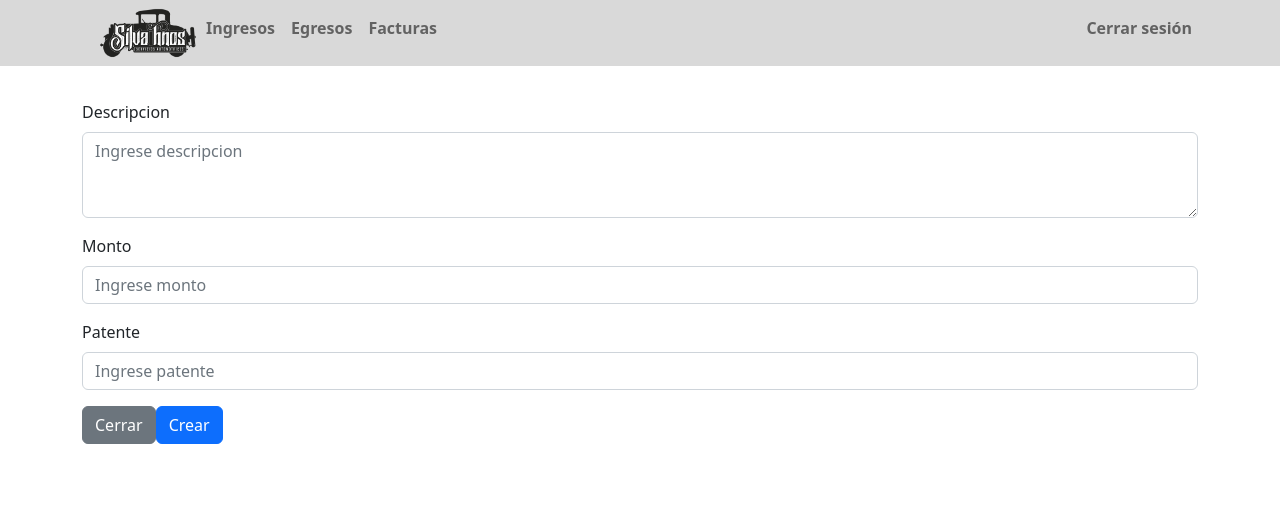
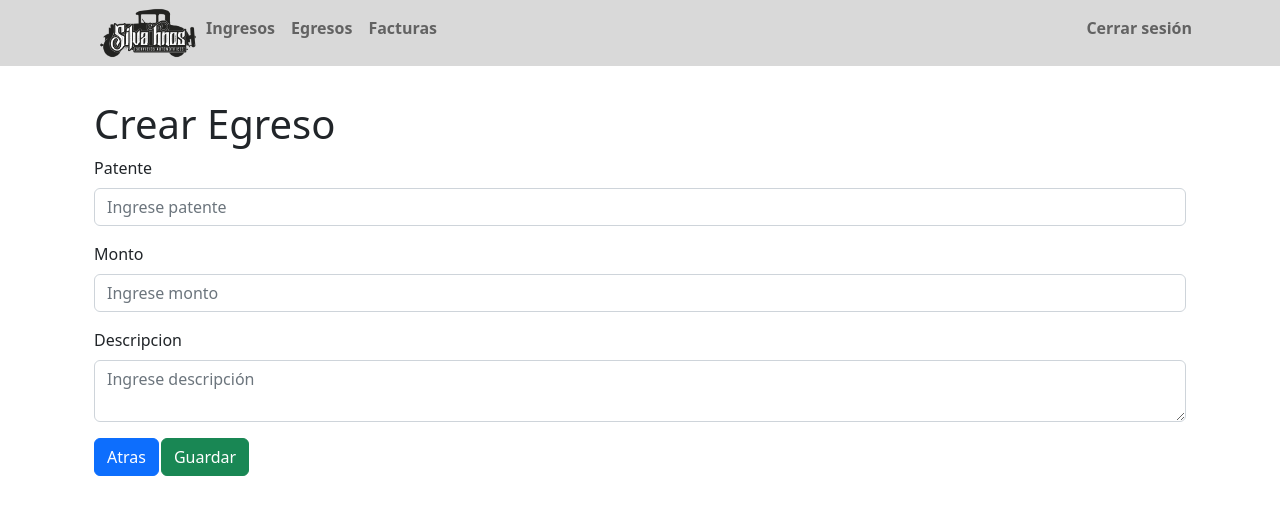
Before and after one commit to acientgear/Proyecto-silvaH, a React (Create React App) app in the folder silvahnos-fe/: page /crearEgreso in a window 1280 px wide. Shown: the top 514 px of the page. Built offline with nearby package versions, Linux system fonts and the light colour scheme.

Commit message:
[Luis Toro]-Update vista egresos y vista crear crear egresos

```diff
--- a/silvahnos-fe/src/App.js
+++ b/silvahnos-fe/src/App.js
@@ -3,7 +3,7 @@ import { Routes, Route } from "react-router-dom";
 import './App.css';
 import Home from './pages/Home';
 import Layout from "./Layout";
-import Egreso from './pages/egreso/Egreso';
+import Egreso from './pages/egreso/Egresos';
 import CrearEgreso from './pages/egreso/CrearEgreso';
 import Ingresos from './pages/ingreso/Ingresos';
 import CrearIngreso from './pages/ingreso/CrearIngreso';
--- a/silvahnos-fe/src/pages/egreso/CrearEgreso.js
+++ b/silvahnos-fe/src/pages/egreso/CrearEgreso.js
@@ -1,68 +1,70 @@
 import axios from 'axios';
-import Button from 'react-bootstrap/Button';
-import Form from 'react-bootstrap/Form';
+import { Button, Col, Container, Form, Row } from 'react-bootstrap';
 import { useState } from 'react';
 
 function CrearEgreso() {
-
-    const [egresos, setEgresos] = useState([]);
-    const [show, setShow] = useState(false);
-
-    const handleClose = () => setShow(false);
-    const handleShow = () => setShow(true);
-
-    const [nuevoEgreso, setNuevoEgreso] = useState({
+    const [egreso, setEgreso] = useState({
         id: null,
-        monto: null,
-        patente: null,
-        descripcion: null,
+        borrado: false,
         fecha_creacion: null,
         fecha_modificacion: null,
         fecha_borrado: null,
-        borrado: false
+        monto: '',
+        patente: '',
+        descripcion: '',
     });
 
-
     const handleChange = (e) => {
-        setNuevoEgreso({
-            ...nuevoEgreso,
+        setEgreso({
+            ...egreso,
             [e.target.name]: e.target.value
         });
     };
 
-    const crearEgreso = async () => {
+    const createEgreso = async () => {
         try {
-            const fechaActual = new Date();
-            const fechaCreacion = fechaActual.getFullYear() + "-" + (fechaActual.getMonth() + 1) + "-" + fechaActual.getDate() + " " + fechaActual.getHours() + ":" + fechaActual.getMinutes() + ":" + fechaActual.getSeconds() + "." + fechaActual.getMilliseconds();
-            console.log(fechaCreacion);
-            //nuevoEgreso.fecha_creacion = fechaCreacion;
             let url = "http://localhost:8090/egresos";
-            let response = await axios.post(url, nuevoEgreso);
+            let response = await axios.post(url, egreso);
             if (response.status === 200) {
-                setEgresos(response.data);
+                window.location.href = "/egresos";
             }
-        } catch (error) {
-            console.log(error);
+        } catch (err) {
+            console.log(err);
         }
     }
 
     return (
+        <Container>
+            <Row>
+                <Col>
+                    <h1>Crear Egreso</h1>
+                </Col>
+            </Row>
+            <Row>
+                <Col>
                     <Form>
                         <Form.Group className="mb-3" controlId="formEgreso">
-                <Form.Label>Descripcion</Form.Label>
-                <Form.Control as="textarea" rows={3} name="descripcion" type="textarea" placeholder="Ingrese descripcion" onChange={handleChange} />
+                            <Form.Label>Patente</Form.Label>
+                            <Form.Control name="patente" type="text" placeholder="Ingrese patente" onChange={handleChange} />
                         </Form.Group>
                         <Form.Group className="mb-3" controlId="formEgreso">
                             <Form.Label>Monto</Form.Label>
                             <Form.Control name="monto" type="text" placeholder="Ingrese monto" onChange={handleChange} />
                         </Form.Group>
                         <Form.Group className="mb-3" controlId="formEgreso">
-                <Form.Label>Patente</Form.Label>
-                <Form.Control name="patente" type="text" placeholder="Ingrese patente" onChange={handleChange} />
+                            <Form.Label>Descripcion</Form.Label>
+                            <Form.Control as="textarea" row={3} name="descripcion" type="textarea" placeholder="Ingrese descripción" onChange={handleChange} />
                         </Form.Group>
-            <Button variant="secondary" onClick={handleClose}>Cerrar</Button>
-            <Button variant="primary" onClick={crearEgreso}>Crear</Button>
                     </Form>
+                </Col>
+            </Row>
+            <Row>
+                <Col>
+                    <Button variant='primary' href='/' style={{ marginRight: 2 }}>Atras</Button>
+                    <Button variant='success' onClick={createEgreso}>Guardar</Button>
+                </Col>
+            </Row>
+        </Container>
     );
 }
 
--- a/silvahnos-fe/src/pages/egreso/Egreso.js
+++ b/silvahnos-fe/src/pages/egreso/Egresos.js
@@ -1,9 +1,8 @@
 import axios from 'axios';
-import React, { useState, useEffect } from 'react';
-import { Container, Row, Col, Form, Button, Table } from 'react-bootstrap';
+import { useEffect, useState } from 'react';
+import { Col, Container, Row, Table } from 'react-bootstrap';
 
-const Egreso = () => {
-
+const Egresos = () => {
     const [egresos, setEgresos] = useState([]);
 
     const getEgresos = async () => {
@@ -18,8 +17,6 @@ const Egreso = () => {
         }
     }
 
-    console.log(egresos)
-
     useEffect(() => {
         getEgresos();
     }, []);
@@ -31,26 +28,24 @@ const Egreso = () => {
             </Row>
             <Row>
                 <Col>
-                    <Table striped className='mt-4'>
+                    <Table striped hover>
                         <thead>
                             <tr>
+                                <th>Id</th>
+                                <th>Fecha</th>
                                 <th>Monto</th>
-                                <th>Patente</th>
-                                <th>Descripcion</th>
-                                <th>Fecha Creacion</th>
-                                <th>Fecha Modificacion</th>
-                                <th>Fecha Borrado</th>
+                                <th>Motivo</th>
+                                <th>Descripción</th>
                             </tr>
                         </thead>
                         <tbody>
                             {egresos.map((egreso) => (
                                 <tr key={egreso.id}>
+                                    <td>{egreso.id}</td>
+                                    <td>{egreso.fechaCreacion}</td>
                                     <td>{egreso.monto}</td>
                                     <td>{egreso.patente}</td>
                                     <td>{egreso.descripcion}</td>
-                                    <td>{egreso.fechaCreacion}</td>
-                                    <td>{egreso.fechaModificacion}</td>
-                                    <td>{egreso.fechaBorrado}</td>
                                 </tr>
                             ))}
                         </tbody>
@@ -61,4 +56,4 @@ const Egreso = () => {
     );
 }
 
-export default Egreso;
+export default Egresos;
```
Lines whose indentation alone changed are shown as unchanged.
